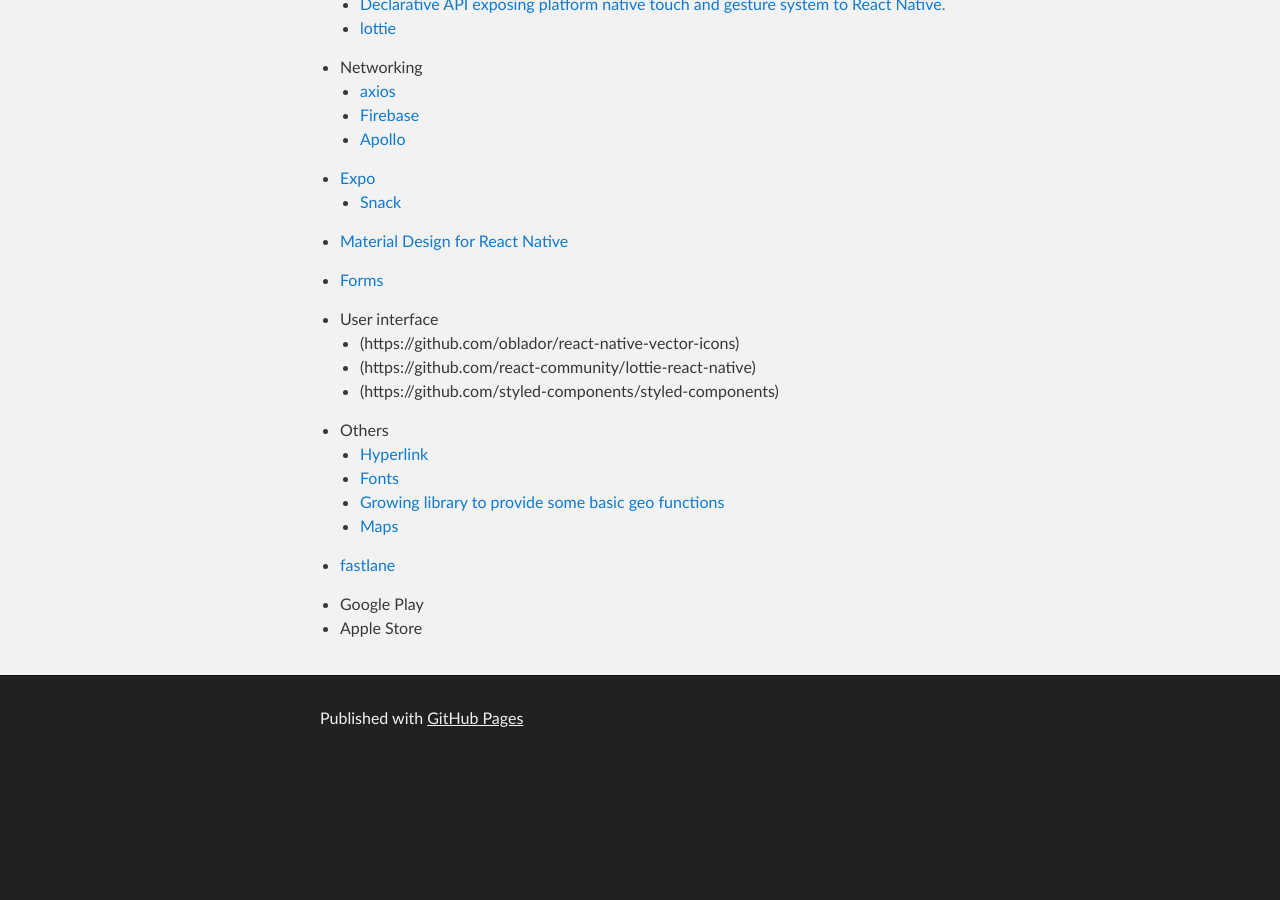
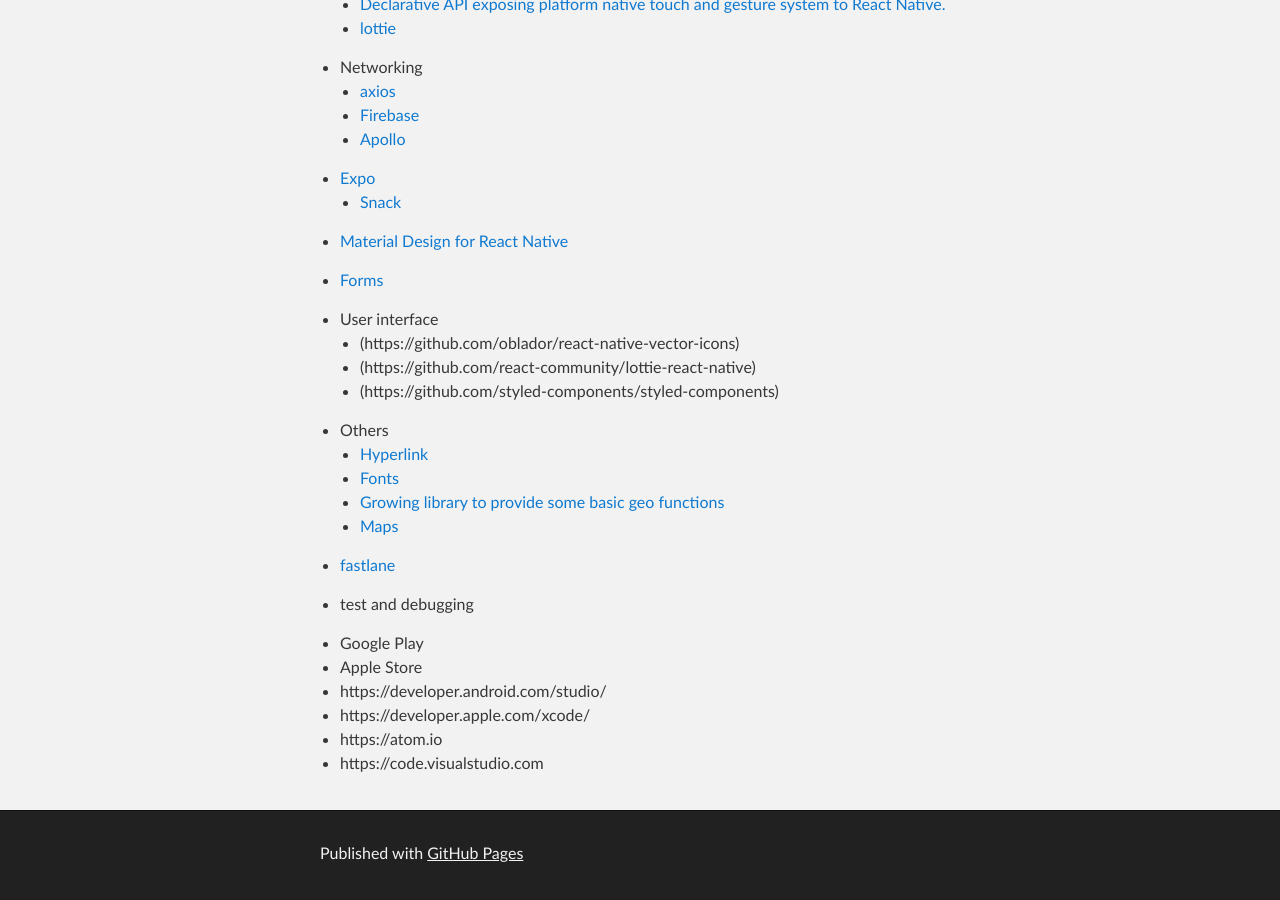
Before and after one commit to haapio/haapio.github.io, a Jekyll site: the page built from react-native.md, in a window 1280 px wide and 900 px high, scrolled down 2102 px. Built offline with Jekyll 4.4.1, drawn with Linux system fonts in a browser that asks for light colours; before the commit the page ends 2867 px from its top, so only the background shows below that.

Commit message:
Update react-native.md

```diff
--- a/react-native.md
+++ b/react-native.md
@@ -101,5 +101,11 @@ Here you can find some useful links about React Native.
 
 - [fastlane](https://fastlane.tools/)
 
+- test and debugging
+
 - Google Play
 - Apple Store
+- https://developer.android.com/studio/
+- https://developer.apple.com/xcode/
+- https://atom.io
+- https://code.visualstudio.com
```
